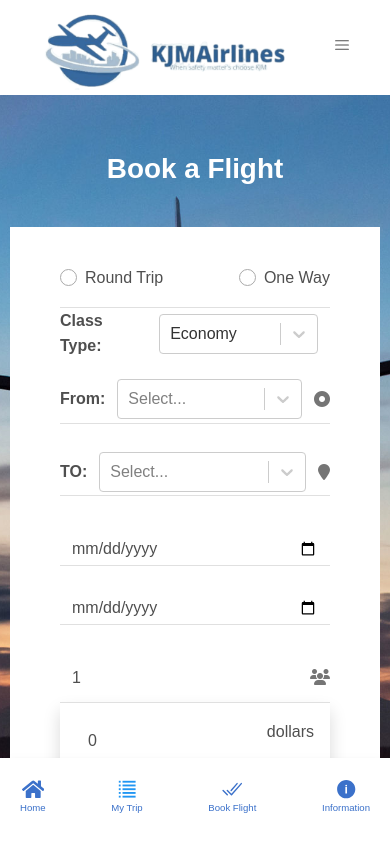
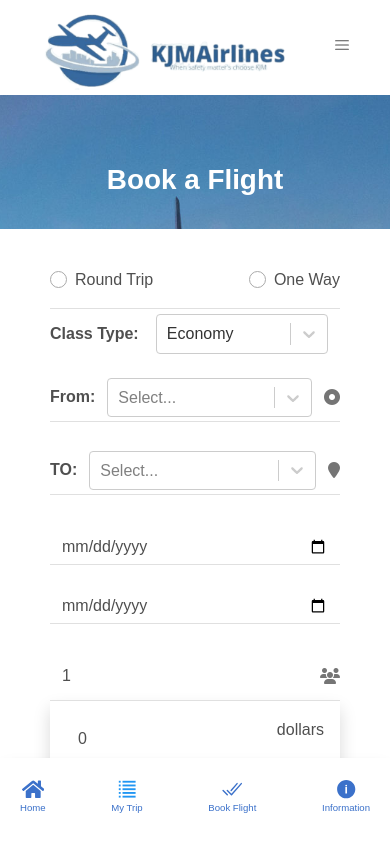
Before and after one commit to kobiowuquadri/KJMAirline, a React (Create React App) app in the folder client/: page /mytrip/bookflight in a window 390 px wide. Shown: the top 844 px of the page. Built offline with nearby package versions, Linux system fonts and the light colour scheme.

Commit message:
modify the form

```diff
--- a/client/src/Components/BookFlightForm/bookfight.scss
+++ b/client/src/Components/BookFlightForm/bookfight.scss
@@ -154,9 +154,9 @@
 }
 
 /* Media Queries */
-@media (max-width: 575.5px) {
+@media (max-width: 768px) {
   .wrapper__form {
-    margin: 10px;
+    margin: 0px;
 
     .wrapper form {
       padding: 20px;
```
